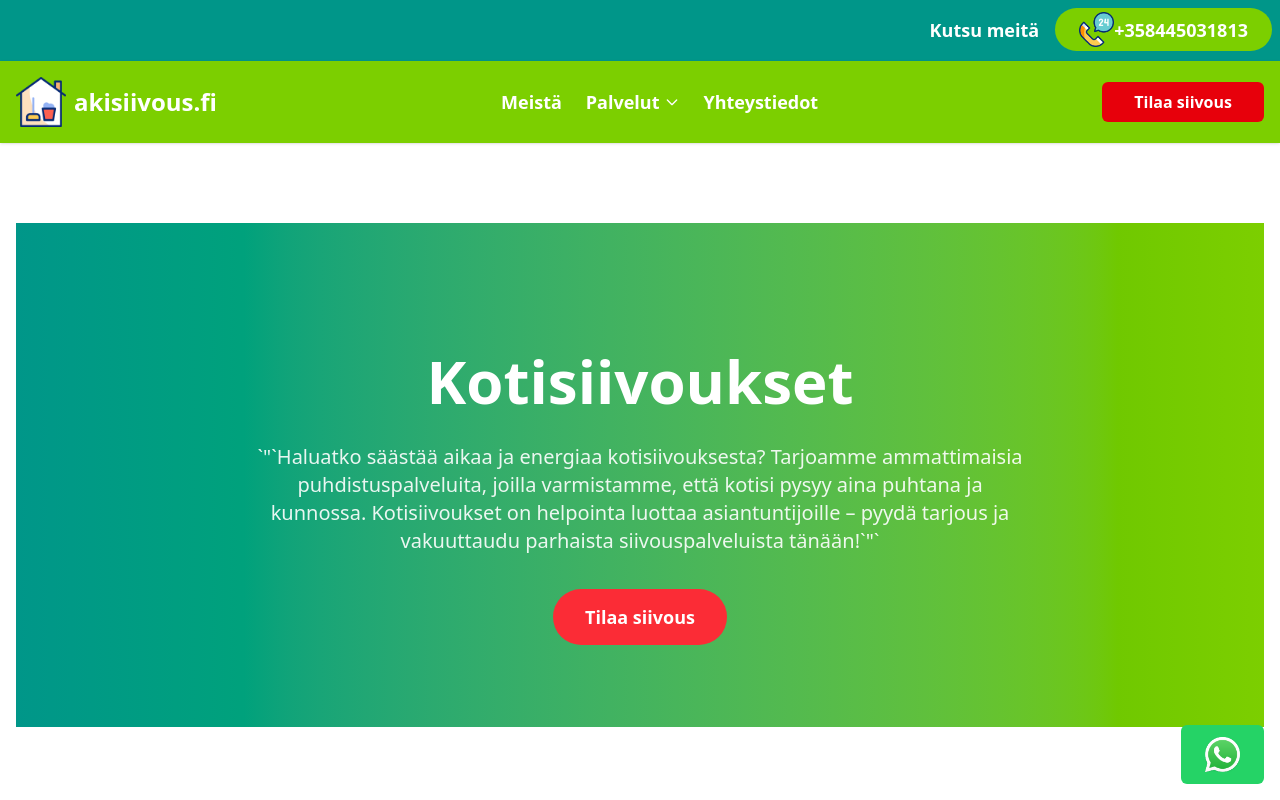
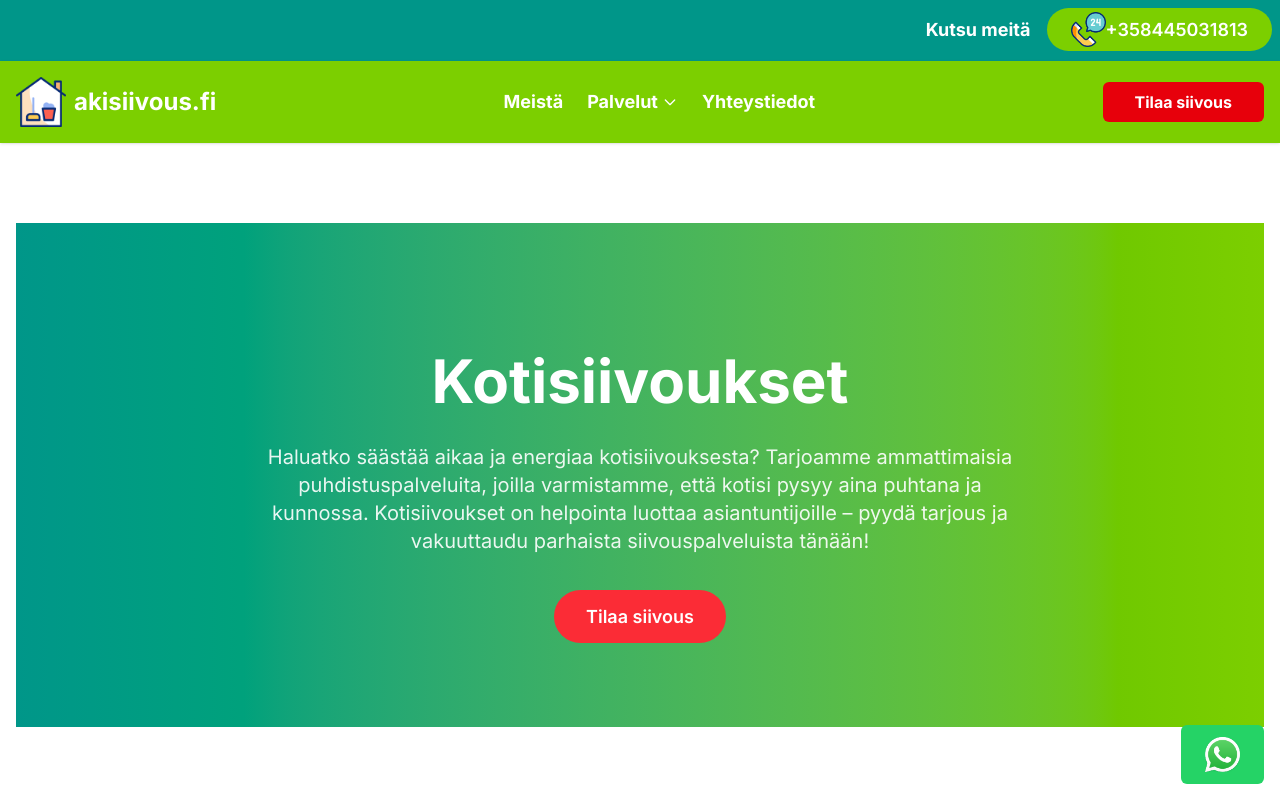
Before and after one commit to shoppingarena/akisiivous.fi, a Next.js app: page / in a window 1280 px wide. Shown: the top 800 px of the page. Built offline with nearby package versions, Linux system fonts and the light colour scheme.

Commit message:
import Inter Google font

```diff
--- a/src/app/layout.tsx
+++ b/src/app/layout.tsx
@@ -1,10 +1,15 @@
 import React from 'react'
+import { Inter } from 'next/font/google'
 import type { Metadata } from 'next'
 import { ThemeProvider } from './components/ThemeProvider'
 import Navbar from './components/Navbar'
 import Footer from './components/Footer'
 // These styles apply to every route in the application
 import './globals.css'
+
+const inter = Inter({
+    subsets: ['latin'],
+})
 
 
 export const metadata: Metadata = {
@@ -18,7 +23,7 @@ export default function RootLayout({
     children: React.ReactNode
 }) {
     return (
-        <html lang="fi" suppressHydrationWarning>
+        <html lang="fi" className={inter.className} suppressHydrationWarning>
             <body className="bg-white text-gray-900 min-h-screen flex flex-col">
                 <ThemeProvider>
                     <Navbar />
--- a/src/app/page.tsx
+++ b/src/app/page.tsx
@@ -11,9 +11,7 @@ export default function Home() {
                     <section id="kotisiivoukset" className="pt-32 pb-24 bg-gradient-to-r from-teal-600 to-lime-500">
                         <div className="text-center max-w-6xl mx-auto px-4 sm:px-6 lg:px-8">
                             <h1 className="text-4xl sm:text-4xl md:text-6xl font-bold text-white mb-8">Kotisiivoukset</h1>
-                            <p className="text-xl text-white opacity-90 mb-12 max-w-3xl mx-auto">
-                                `&quot;`Haluatko säästää aikaa ja energiaa kotisiivouksesta?  Tarjoamme ammattimaisia puhdistuspalveluita, joilla varmistamme, että kotisi pysyy aina puhtana ja kunnossa. Kotisiivoukset on helpointa luottaa asiantuntijoille – pyydä tarjous ja vakuuttaudu parhaista siivouspalveluista tänään!`&quot;`
-                            </p>
+                            <p className="text-xl text-white opacity-90 mb-12 max-w-3xl mx-auto">Haluatko säästää aikaa ja energiaa kotisiivouksesta?  Tarjoamme ammattimaisia puhdistuspalveluita, joilla varmistamme, että kotisi pysyy aina puhtana ja kunnossa. Kotisiivoukset on helpointa luottaa asiantuntijoille – pyydä tarjous ja vakuuttaudu parhaista siivouspalveluista tänään!</p>
                             <a href="https://wa.me/+358445031813" target="_blank"
                                 className="bg-red-500 text-white px-8 py-4 rounded-full text-lg font-semibold hover:text-white hover:bg-teal-600 transition duration-300">Tilaa siivous</a>
                         </div>
```
Also changed, not shown: 1 other file (tests, documents, lock files or other folders).
